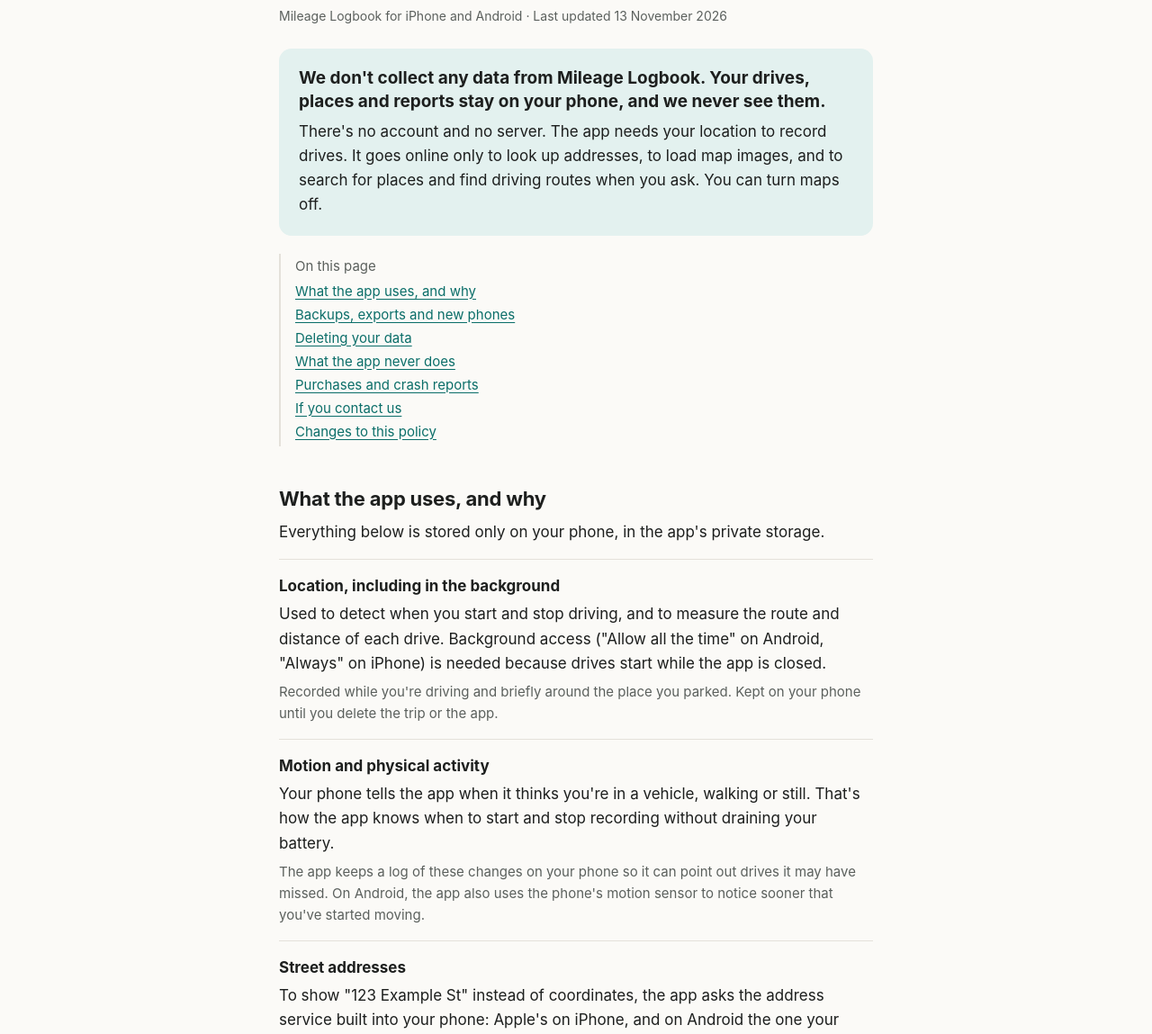
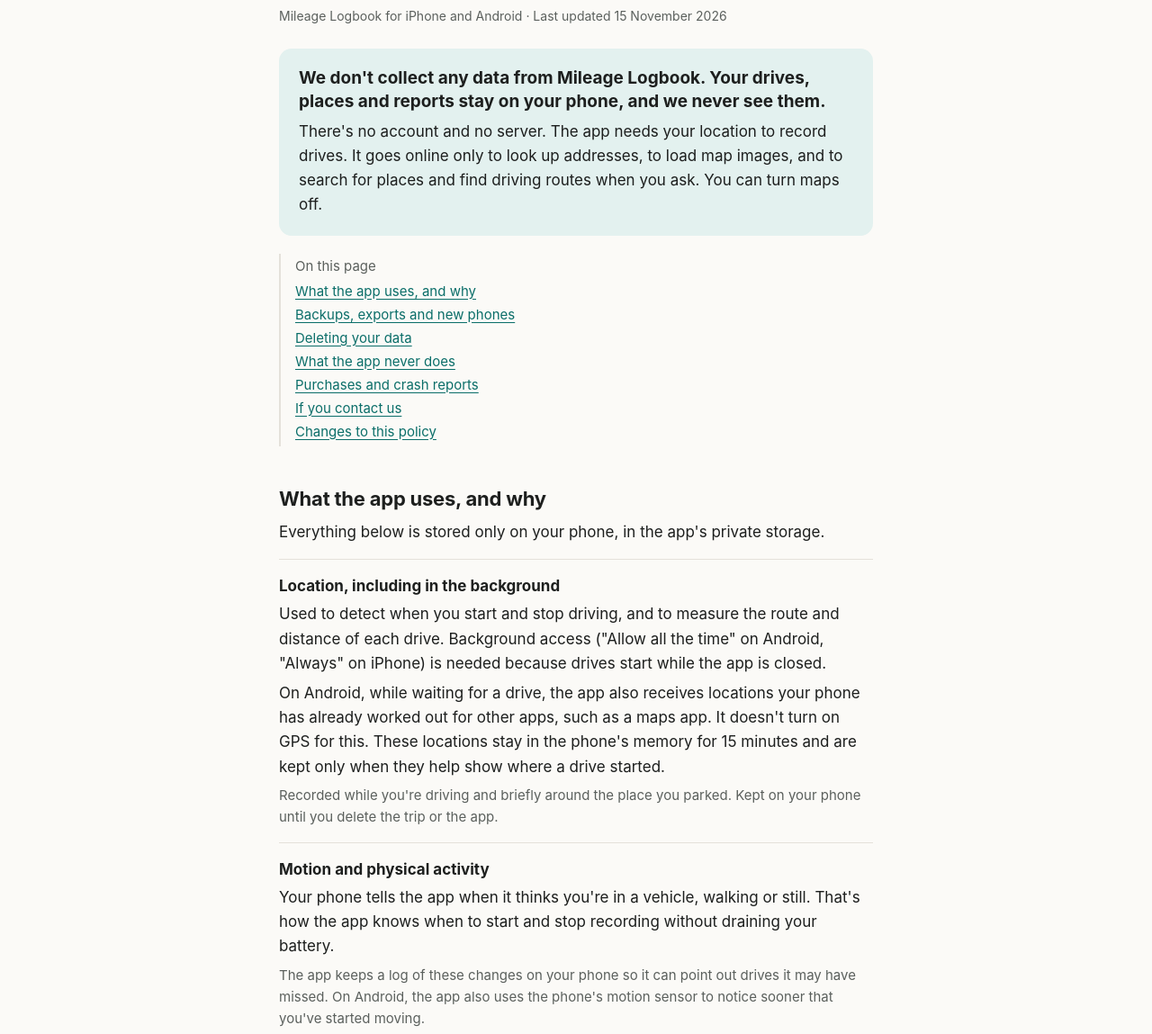
Before and after one commit to JonasM-studio/JonasM-Studio.github.io, a plain HTML site: page mileage/privacy/index.html in a window 1280 px wide. Shown: the part 151-1300 px from the top of the page at 90% size. Drawn offline with Linux system fonts and the light colour scheme.

Commit message:
Mileage privacy: Android passive locations
Co-Authored-By: Claude Opus 5.5 <noreply@anthropic.com>
Claude-Session: https://claude.ai/code/session_01LmniLpoaAmyj24ipxhCJxL

```diff
--- a/mileage/privacy/index.html
+++ b/mileage/privacy/index.html
@@ -17,7 +17,7 @@
 
 <main><div class="wrap">
   <h1>Privacy Policy</h1>
-  <p class="meta">Mileage Logbook for iPhone and Android · Last updated 13 November 2026</p>
+  <p class="meta">Mileage Logbook for iPhone and Android · Last updated 15 November 2026</p>
 
   <div class="summary">
     <strong>We don't collect any data from Mileage Logbook. Your drives, places and reports stay on your phone, and we never see them.</strong>
@@ -44,6 +44,7 @@
     <div class="data-item">
       <h3>Location, including in the background</h3>
       <p>Used to detect when you start and stop driving, and to measure the route and distance of each drive. Background access ("Allow all the time" on Android, "Always" on iPhone) is needed because drives start while the app is closed.</p>
+      <p>On Android, while waiting for a drive, the app also receives locations your phone has already worked out for other apps, such as a maps app. It doesn't turn on GPS for this. These locations stay in the phone's memory for 15 minutes and are kept only when they help show where a drive started.</p>
       <p class="when">Recorded while you're driving and briefly around the place you parked. Kept on your phone until you delete the trip or the app.</p>
     </div>
     <div class="data-item">
@@ -113,6 +114,7 @@
   <h2 id="changes">Changes to this policy</h2>
   <p>If the app ever starts handling data differently, this page will be updated before that version is released, and the date at the top will change. Every past version is kept in the <a href="https://github.com/JonasM-studio/JonasM-Studio.github.io/commits/main/mileage/privacy/index.html">public change history</a>.</p>
   <ul class="changes">
+    <li>15 November 2026: on Android, the app also uses locations the phone already has for other apps, to notice drives sooner.</li>
     <li>13 November 2026: added searching for a place and choosing a route when you add or edit a drive. Removed opening Google Maps to check a route; the check now happens in the app.</li>
     <li>12 November 2026: added maps (Apple Maps on iPhone, Google Maps on Android, can be turned off), checking an estimated route in Google Maps, and the motion sensor on Android.</li>
     <li>2 November 2026: first version.</li>
```
